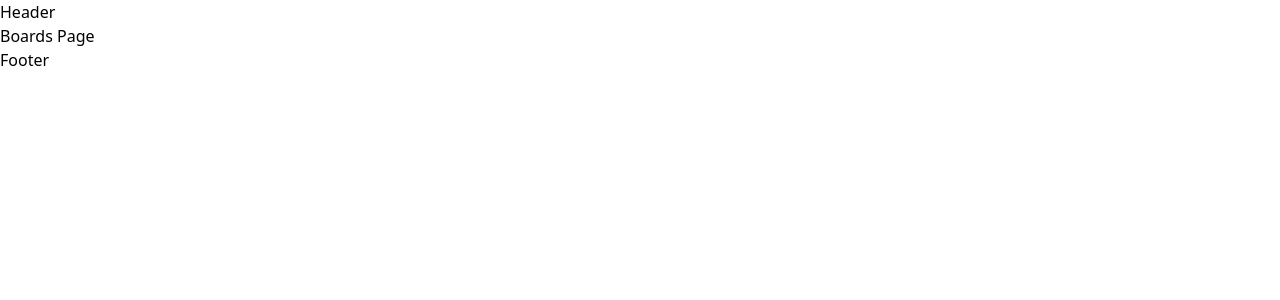
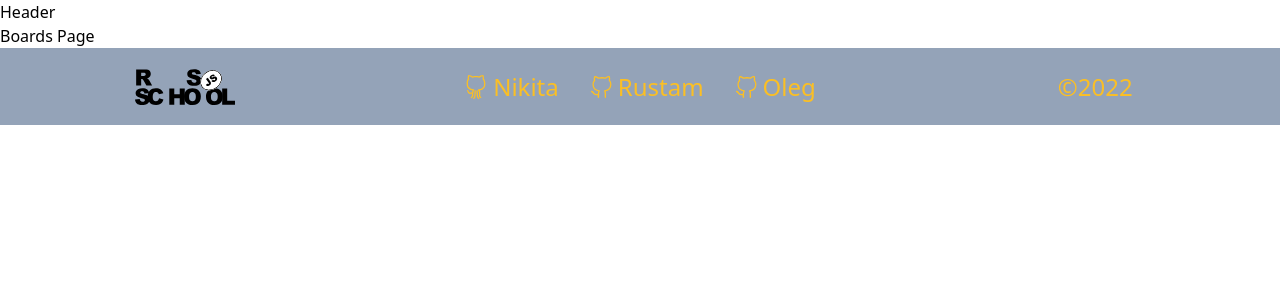
Before and after one commit to lg0leg/project-management-app, a React (Create React App) app: page / in a window 1280 px wide. Shown: the top 300 px of the page. Built offline with nearby package versions, Linux system fonts and the light colour scheme.

Commit message:
feat: add footer

```diff
--- a/src/components/App.tsx
+++ b/src/components/App.tsx
@@ -1,5 +1,6 @@
 import React from 'react';
 import { Main } from '../components/Main';
+import Footer from './Footer';
 
 function App() {
   return (
@@ -7,8 +8,7 @@ function App() {
       {/* Replace with real Header */}
       <header>Header</header>
       <Main />
-      {/* Replace with real Footer */}
-      <footer>Footer</footer>
+      <Footer />
     </>
   );
 }
--- /dev/null
+++ b/src/components/Footer.tsx
@@ -0,0 +1,39 @@
+import React, { useState } from 'react';
+import rslogo from './../assets/svg/rs_school_js.svg';
+import { VscGithubAlt } from 'react-icons/vsc';
+import { SlSocialGithub } from 'react-icons/sl';
+
+export default function Footer() {
+  const [lang, setLang] = useState('en');
+
+  return (
+    <div className="flex flex-col sm:flex-row bg-slate-400 text-amber-400 justify-around items-center p-[20px] text-2xl gap-[40px] sm:gap-[0px]">
+      <div className="hover:scale-105 transition duration-300">
+        <a href="https://rs.school/react/" target="_blank" rel="noreferrer">
+          <img className="w-[100px]" src={rslogo} alt="rs logo" />
+        </a>
+      </div>
+      <ul className=" flex flex-col sm:flex-row gap-[10px] sm:gap-[30px] text-center">
+        <li className="flex gap-[5px] items-center hover:text-amber-500 transition duration-300">
+          <SlSocialGithub />
+          <a href="https://github.com/NikitaKakurin" target="_blank" rel="noreferrer">
+            {lang == 'en' ? 'Nikita' : 'Никита'}
+          </a>
+        </li>
+        <li className="flex gap-[5px] items-center hover:text-amber-500 transition duration-300">
+          <VscGithubAlt />
+          <a href="https://github.com/bycolour2" target="_blank" rel="noreferrer">
+            {lang == 'en' ? 'Rustam' : 'Рустам'}
+          </a>
+        </li>
+        <li className="flex gap-[5px] items-center hover:text-amber-500 transition duration-300">
+          <VscGithubAlt />
+          <a href="https://github.com/lg0leg" target="_blank" rel="noreferrer">
+            {lang == 'en' ? 'Oleg' : 'Олег'}
+          </a>
+        </li>
+      </ul>
+      <p className="w-[100px] text-center">©2022</p>
+    </div>
+  );
+}
```
Also changed, not shown: src/assets/svg/rs_school_js.svg (added).
